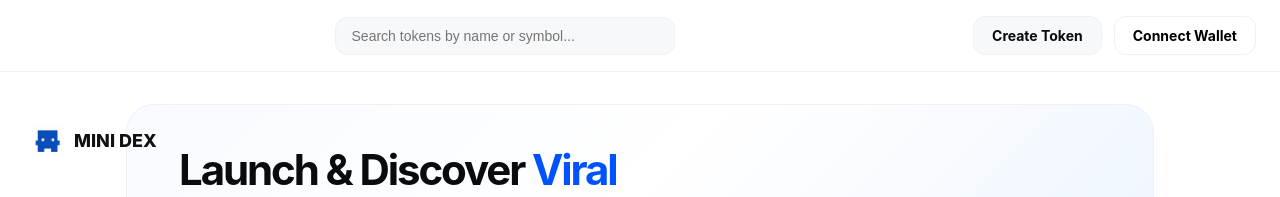
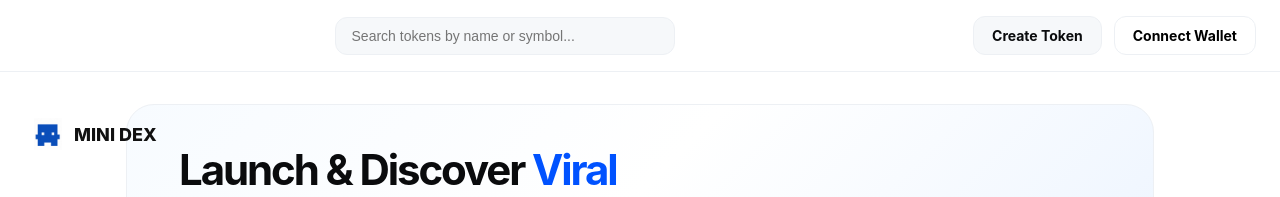
Before and after one commit to ElGracya/minidexzora, a website: page public/index.html in a window 1280 px wide. Shown: the top 197 px of the page. Drawn offline with Linux system fonts and the light colour scheme; no server answers.

Commit message:
Force add MiniDex brand beside search

```diff
--- a/public/index.html
+++ b/public/index.html
@@ -696,23 +696,7 @@ body > .logo:last-of-type {
 </head>
 <body>
 
-<div id="top-left-brand" style="
-  position:absolute;
-  top:124px;
-  left:32px;
-  display:flex;
-  align-items:center;
-  gap:10px;
-  z-index:100;
-  font-weight:800;
-  font-size:18px;
-  color:#111;
-">
-  <img src="/mini-zora-logo.jpg?v=600"
-       alt="MINI DEX"
-       style="width:32px;height:32px;object-fit:contain;">
-  <span>MINI DEX</span>
-</div>
+
 
 
 
@@ -1285,6 +1269,36 @@ setInterval(() => {
 
 
 
+
+<script id="forceSearchBrandScript">
+document.addEventListener("DOMContentLoaded", function () {
+  document.querySelectorAll("#searchTopBrand").forEach(e => e.remove());
+
+  const brand = document.createElement("div");
+  brand.id = "searchTopBrand";
+  brand.innerHTML = `
+    <img src="/mini-zora-logo.jpg?v=700" style="width:32px;height:32px;object-fit:contain;display:block;">
+    <span>MINI DEX</span>
+  `;
+
+  brand.style.cssText = `
+    position:fixed;
+    top:118px;
+    left:32px;
+    z-index:999999999;
+    display:flex;
+    align-items:center;
+    gap:10px;
+    color:#111;
+    font-size:18px;
+    font-weight:800;
+    pointer-events:auto;
+  `;
+
+  document.body.appendChild(brand);
+});
+</script>
+
 </body>
 </html>
 
```
